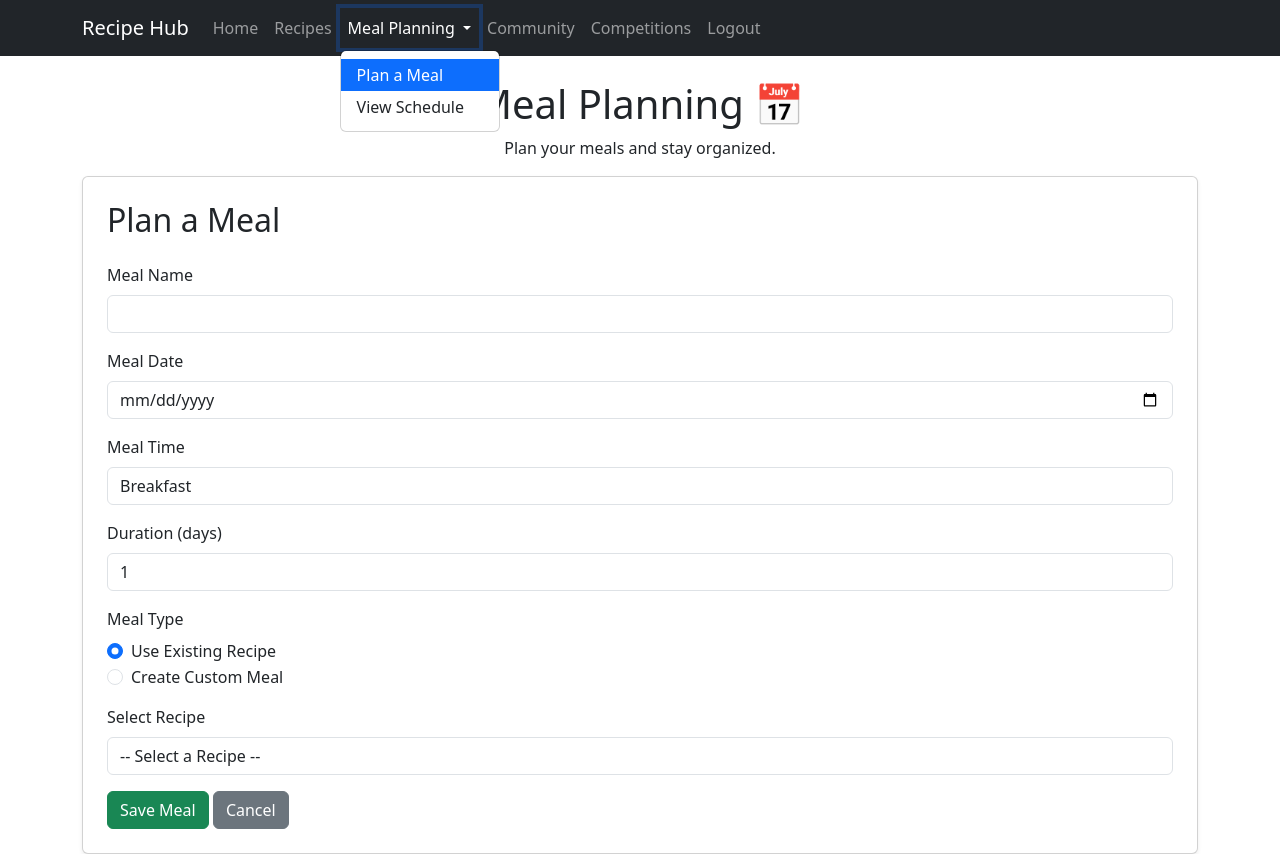
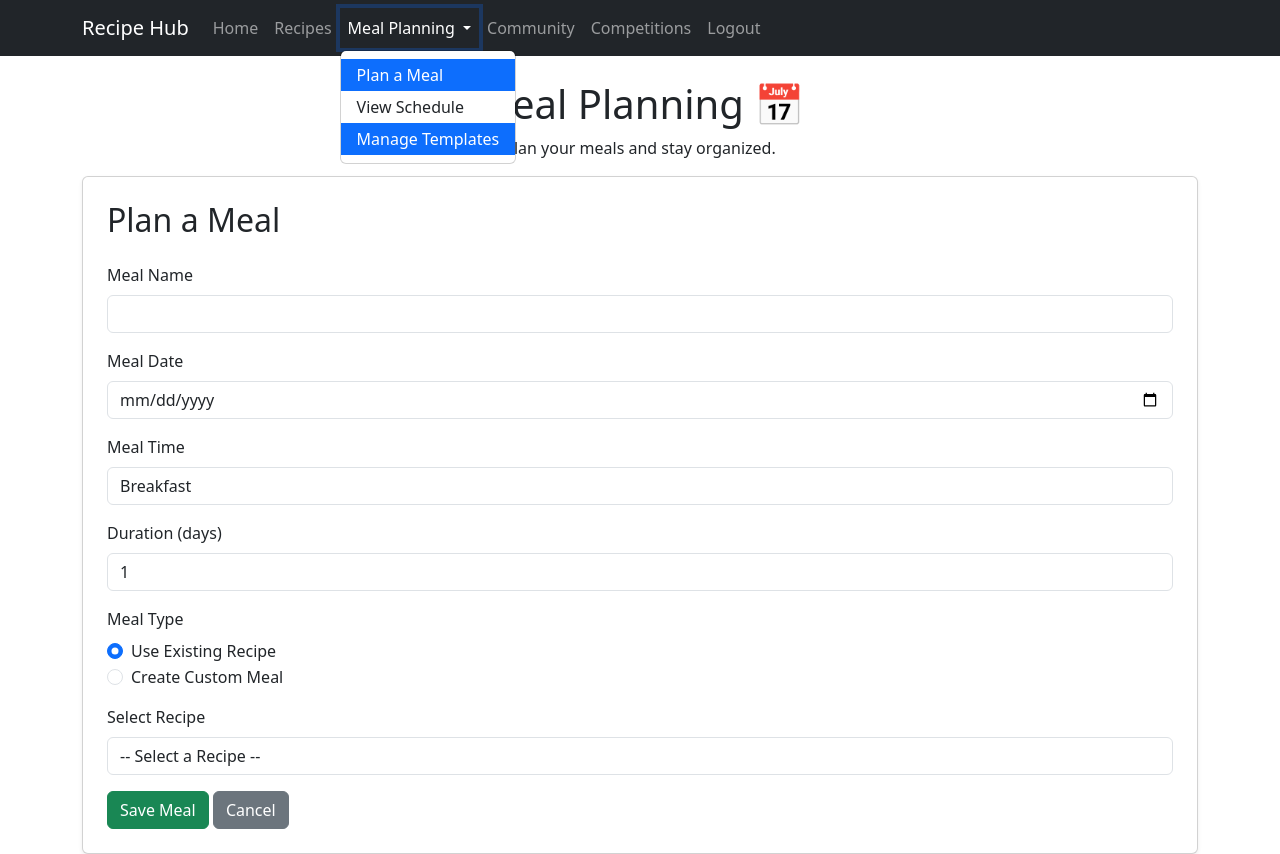
Before and after one commit to LiewZhengXian/Server-Side-Assignment, a PHP site: page /meal_planning_module/meal_plan_add.php in a window 1280 px wide, after a click on "Meal Planning". Run offline with PHP 8.4, Linux system fonts and the light colour scheme; a user stored in the database is signed in; data comes from the database, SQL or seed files in the repository.

Commit message:
UPdate nav panel

```diff
--- a/meal_planning_module/meal_plan_add.php
+++ b/meal_planning_module/meal_plan_add.php
@@ -75,6 +75,7 @@ if ($_SERVER["REQUEST_METHOD"] == "POST") {
                         <ul class="dropdown-menu">
                             <li><a class="dropdown-item active" href="meal_plan_add.php">Plan a Meal</a></li>
                             <li><a class="dropdown-item" href="meal_plan_list.php">View Schedule</a></li>
+                            <li><a class="dropdown-item active" href="../meal_template_module/list_templates.php">Manage Templates</a></li>
                         </ul>
                     </li>
                     <li class="nav-item">
--- a/meal_planning_module/meal_plan_edit.php
+++ b/meal_planning_module/meal_plan_edit.php
@@ -101,6 +101,7 @@ $meal_type = ($meal['recipe_id'] !== NULL) ? 'existing_recipe' : 'custom_meal';
                         <ul class="dropdown-menu">
                             <li><a class="dropdown-item" href="meal_plan_add.php">Plan a Meal</a></li>
                             <li><a class="dropdown-item" href="meal_plan_list.php">View Schedule</a></li>
+                            <li><a class="dropdown-item active" href="../meal_template_module/list_templates.php">Manage Templates</a></li>
                         </ul>
                     </li>
                     <li class="nav-item">
--- a/meal_planning_module/meal_plan_list.php
+++ b/meal_planning_module/meal_plan_list.php
@@ -86,6 +86,7 @@ $meal_times = ["Breakfast", "Lunch", "Dinner"];
                         <ul class="dropdown-menu">
                             <li><a class="dropdown-item active" href="meal_plan_add.php">Plan a Meal</a></li>
                             <li><a class="dropdown-item" href="meal_plan_list.php">View Schedule</a></li>
+                            <li><a class="dropdown-item active" href="../meal_template_module/list_templates.php">Manage Templates</a></li>
                         </ul>
                     </li>
                     <li class="nav-item">
```
